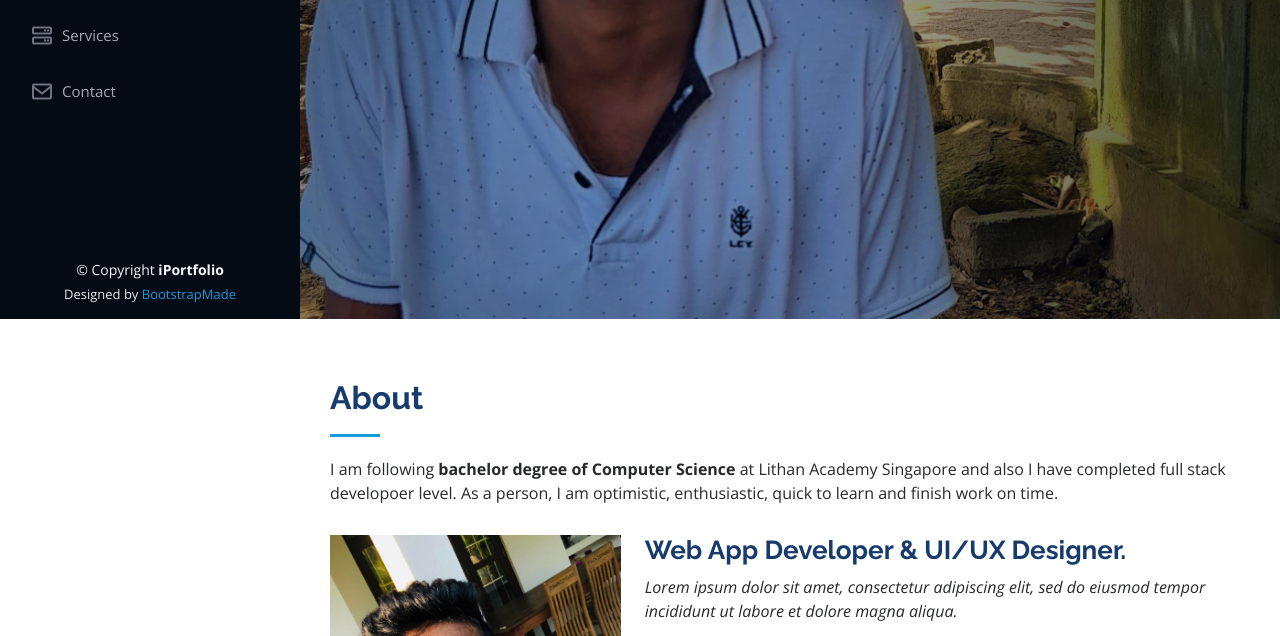
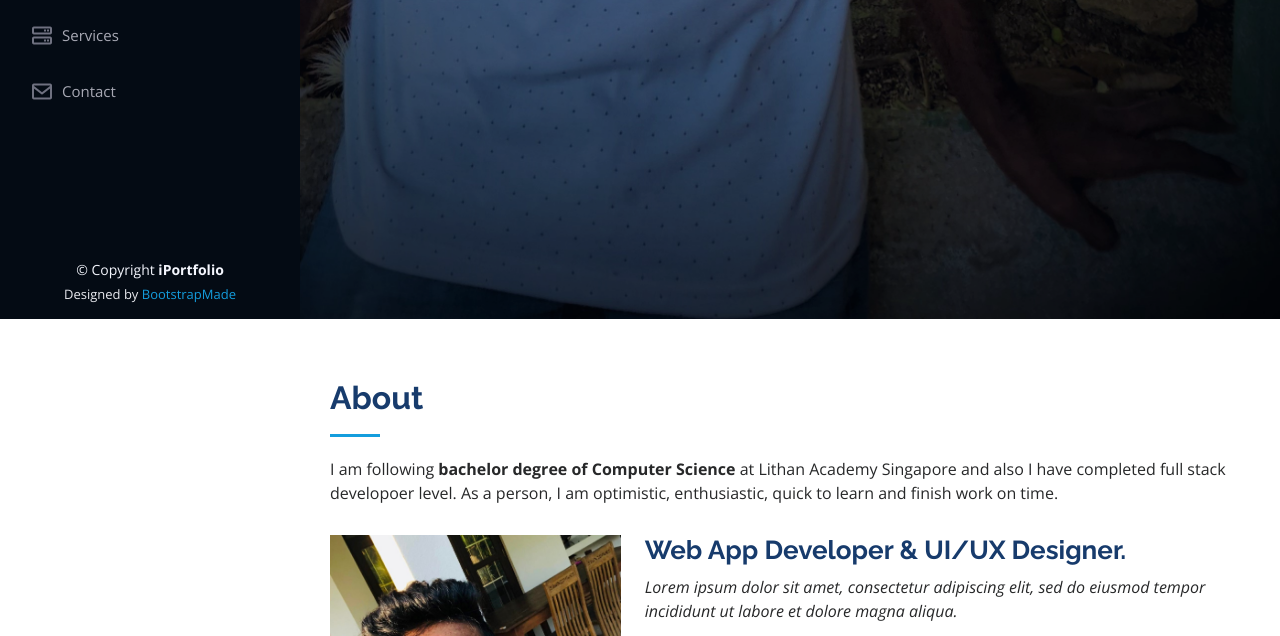
Before and after one commit to HTsandaruvan/harsha.github.io, a plain HTML site: page index.html in a window 1280 px wide. Shown: the part 481-1117 px from the top of the page. Drawn offline with nearby package versions, Linux system fonts and the light colour scheme.

Commit message:
Update style.css

```diff
--- a/assets/css/style.css
+++ b/assets/css/style.css
@@ -241,7 +241,7 @@ h6 {
 #hero {
   width: 100%;
   height: 100vh;
-  background: url("../img/hero-bg.jpg") top center;
+  background: url("../img/hero-bg.jpg") bottom;
   background-size: cover;
 }
 
```
